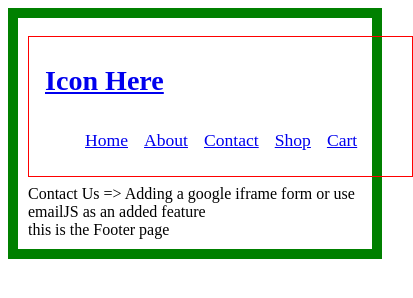
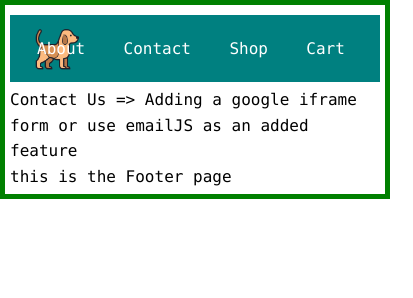
Before and after one commit to u-lam/wall-deco, a Gatsby site: page /contact in a window 390 px wide. Shown: the whole page, 413 px wide, since content can reach past the window. Built offline with nearby package versions, Linux system fonts and the light colour scheme; Gatsby itself is replaced by a stand-in of ours.

Commit message:
header styled; still needs media queries

```diff
--- a/src/components/header.js
+++ b/src/components/header.js
@@ -1,57 +1,94 @@
 import React from "react";
-import { Link } from "gatsby";
+import { Link, graphql } from "gatsby";
 import styled from "@emotion/styled";
+import logo from "../images/dog.png";
 
-const Div = styled("div")`
-  border: 1px solid red;
+const Container = styled.div`
   padding: 0 1rem;
-  margin: 0.5rem auto;
-  width: 90vw;
-  display: inline-block;
+  margin: 0.3rem auto;
+  width: 100%;
+  background-color: teal;
+  text-align: right;
+  height: 8vh;
+  display: flex;
+  justify-content: flex-end;
+  align-items: center;
+
+  @media (max-width: 768px) {
+    position: sticky;
+    height: 8vh;
+    top: 0;
+    left: 0;
+    right: 0;
+    left: 0;
+  }
 `;
 
-const Header = styled("header")`
-  margin-bottom: 1rem;
-  font-size: 1.5rem;
+const StyledLink = styled(Link)`
+  display: inline-block;
+  color: white;
+  text-decoration: none;
+  margin: 0 1.2rem;
+  position: relative;
+
+  :after {
+    position: absolute;
+    bottom: 0;
+    left: 0;
+    right: 0;
+    width: 0%;
+    /* adds a line transition upon hover */
+    content: ".";
+    color: transparent;
+    background: goldenrod;
+    height: 1px;
+    transition: all 0.3s ease-in;
+  }
+
+  :hover {
+    color: goldenrod;
+    ::after {
+      width: 100%;
+    }
+  }
+
+  @media (max-width: 768px) {
+    padding: 20px 0;
+    font-size: 1rem;
+    z-index: 6;
+  }
 `;
 
-const List = styled("ul")`
-  /* list-style: none;
-  float: right; */
+const LogoWrapper = styled.div`
+  position: absolute;
+  left: 0;
+  margin-left: 1rem;
+  display: flex;
+  justify-content: center;
+  align-items: center;
+
+  @media (max-width: 768px) and (orientation: landscape) {
+    flex: 0 1 25px;
+  }
 `;
 
-const ListItem = styled("li")`
-  display: inline-block;
-  margin-right: 1rem;
-  font-size: 1.1rem;
+const Img = styled.img`
+  width: 60px;
+  height: 60px;
 `;
 
 const Nav = () => (
-  <Div>
-    <Header>
-      <Link to='/'>
-        <h3>Icon Here</h3>
-      </Link>
+  <Container>
+    <LogoWrapper as={Link} to='/'>
+      <Img src={logo} alt='logos' />
+    </LogoWrapper>
 
-      <List>
-        <ListItem>
-          <Link to='/'>Home</Link>
-        </ListItem>
-        <ListItem>
-          <Link to='/about/'>About</Link>
-        </ListItem>
-        <ListItem>
-          <Link to='/contact/'>Contact</Link>
-        </ListItem>
-        <ListItem>
-          <Link to='/shop/'>Shop</Link>
-        </ListItem>
-        <ListItem>
-          <Link to='/cart/'>Cart</Link>
-        </ListItem>
-      </List>
-    </Header>
-  </Div>
+    <StyledLink to='/'>Home</StyledLink>
+    <StyledLink to='/about/'>About</StyledLink>
+    <StyledLink to='/404'>Contact</StyledLink>
+    <StyledLink to='/shop/'>Shop</StyledLink>
+    <StyledLink to='/cart/'>Cart</StyledLink>
+  </Container>
 );
 
 export default Nav;
--- a/src/components/layout.js
+++ b/src/components/layout.js
@@ -7,13 +7,99 @@ import Footer from "./footer";
 // use Global styles to create fonts, font-size, primary & secondary colors, buttons, etc.
 
 const Wrapper = styled("div")`
-  border: 10px solid green;
-  padding: 10px;
+  border: 5px solid green;
+  padding: 5px;
 `;
 
 const Layout = ({ children }) => {
   return (
     <Wrapper>
+      <Global
+        styles={css`
+          html {
+            font-size: 16px;
+            box-sizing: border-box;
+          }
+
+          *,
+          *:before,
+          *:after {
+            box-sizing: inherit;
+          }
+
+          body {
+            margin: 0;
+            font-family: "Menlo", monospace;
+            font-weight: 500;
+            line-height: 1.6;
+          }
+
+          main {
+            width: 90%;
+            margin: 0 auto;
+          }
+
+          ul {
+            list-style: none;
+            padding: 0;
+            margin: 0;
+            overflow: hidden;
+          }
+
+          li {
+            display: inline-block;
+            margin-left: 15px;
+            padding-right: 15px;
+            /* border-right: 1px solid #ececec; */
+          }
+
+          ul li:last-of-type {
+            /* border-right: none; */
+          }
+
+          img {
+            max-width: 100%;
+          }
+          p {
+            margin-bottom: 5px;
+          }
+
+          h1,
+          h2,
+          h3,
+          h4,
+          h5,
+          h6 {
+            font-weight: bold;
+          }
+
+          h1 {
+            font-size: 2.5rem;
+            line-height: 1.25em;
+            margin-bottom: 30px;
+          }
+          h2 {
+            font-size: 2em;
+            line-height: 1.25em;
+            margin-bottom: 25px;
+          }
+          h3 {
+            font-size: 1.75em;
+            line-height: 1.2em;
+            margin-bottom: 20px;
+          }
+          h4 {
+            font-size: 1.25em;
+            line-height: 0.9em;
+            margin-bottom: 15px;
+          }
+          h5 {
+            font-size: 1em;
+            line-height: 0.85em;
+            margin-bottom: 10px;
+          }
+        `}
+      />
       <Header />
       {children}
       <Footer />
```
Also changed, not shown: src/pages/index.js (+7 -3 lines), src/images/dog.png (added), src/images/logo.png (added).
